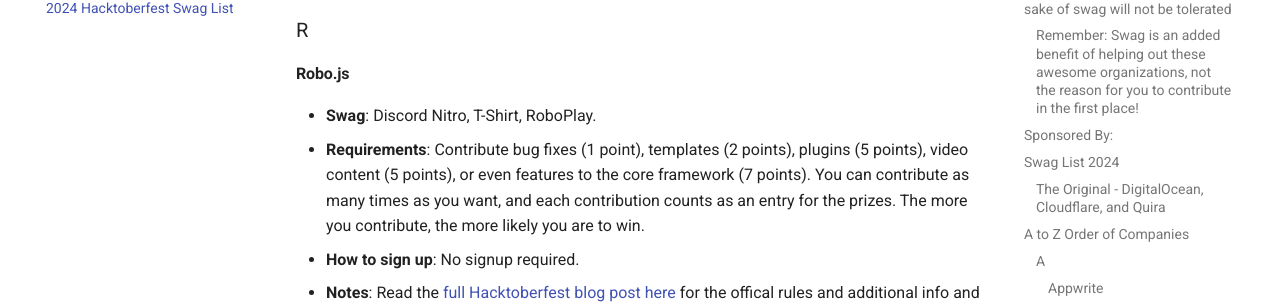
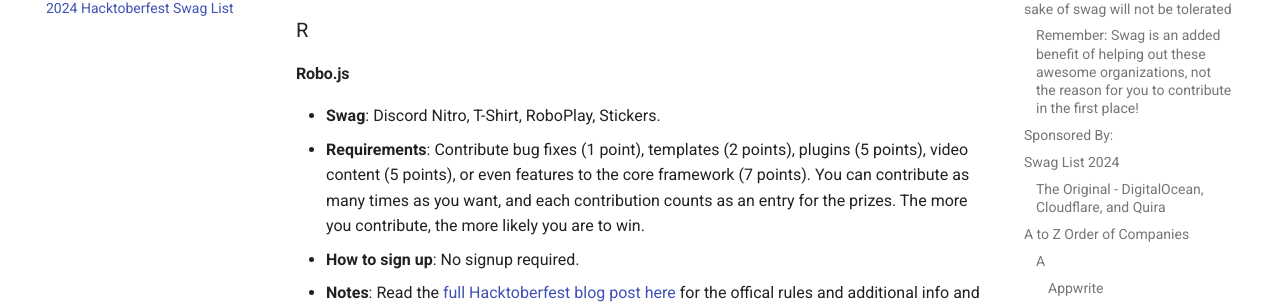
Before and after one commit to crweiner/hacktoberfest-swag-list, an MkDocs documentation site: the page built from docs/list.md, in a window 1280 px wide and 900 px high, scrolled down 4844 px. Shown: the part 154-458 px from the top of the window. Built offline with MkDocs 1.6.1 and Material for MkDocs 9.7.7, drawn with Linux system fonts in a browser that asks for light colours; plug-ins that fetch from the network failed and are left out; comment, search, counter and statistics services are not loaded.

Commit message:
add stickers

```diff
--- a/docs/list.md
+++ b/docs/list.md
@@ -155,7 +155,7 @@
 
 #### **Robo.js**
 
-- **Swag**: Discord Nitro, T-Shirt, RoboPlay.
+- **Swag**: Discord Nitro, T-Shirt, RoboPlay, Stickers.
 - **Requirements**: Contribute bug fixes (1 point), templates (2 points), plugins (5 points), video content (5 points), or even features to the core framework (7 points). You can contribute as many times as you want, and each contribution counts as an entry for the prizes. The more you contribute, the more likely you are to win.
 - **How to sign up**: No signup required.
 - **Notes**: Read the [full Hacktoberfest blog post here](https://blog.waveplay.com/hacktoberfest-2024/) for the offical rules and additional info and [join the Discord community](https://roboplay.dev/discord?ref=blog.waveplay.com).
```
